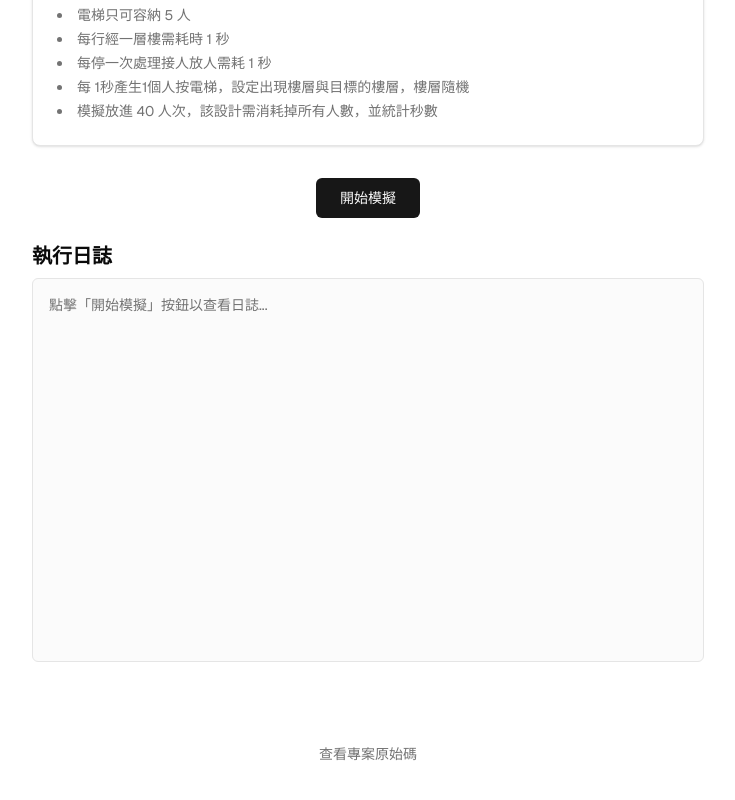
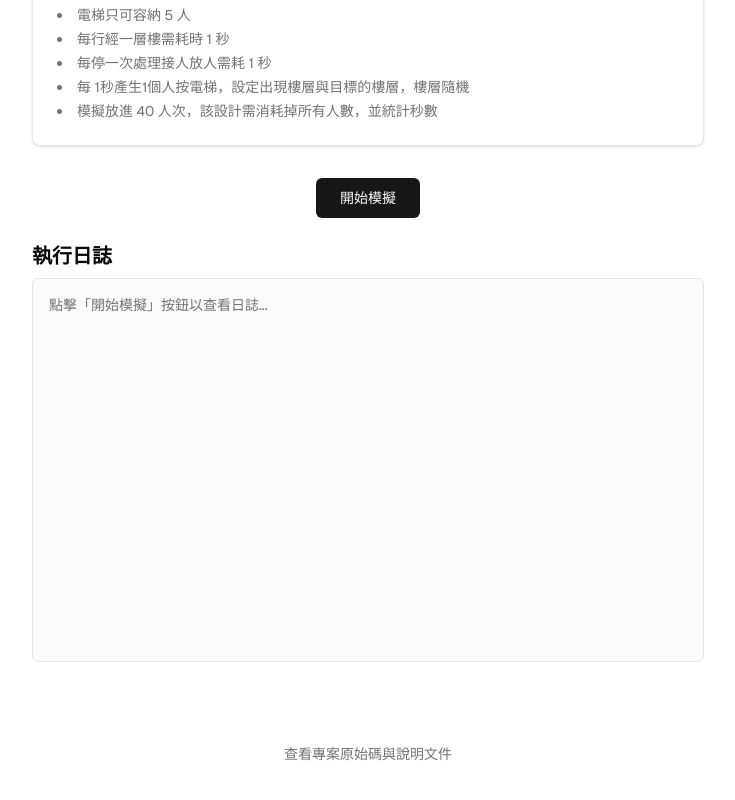
Before and after one commit to john-data-chen/elevator-management-system, a Next.js app: page / in a window 1280 px wide. Shown: the part 200-1000 px from the top of the page, without its empty margins (272-1007 px from the left). Built offline with nearby package versions, Linux system fonts and the light colour scheme.

Commit message:
docs: update README and footer link text
Update the README to provide a more detailed description of the project in Chinese, including technical stack, architecture, and simulation logic. Also, modify the footer link text in the page component to include documentation reference.

```diff
--- a/src/app/page.tsx
+++ b/src/app/page.tsx
@@ -106,7 +106,7 @@ export default function Home() {
           rel="noopener noreferrer"
           className="text-muted-foreground text-sm transition-colors hover:text-primary"
         >
-          查看專案原始碼
+          查看專案原始碼與說明文件
         </a>
       </footer>
     </div>
```
Also changed, not shown: 1 other file (tests, documents, lock files or other folders).
